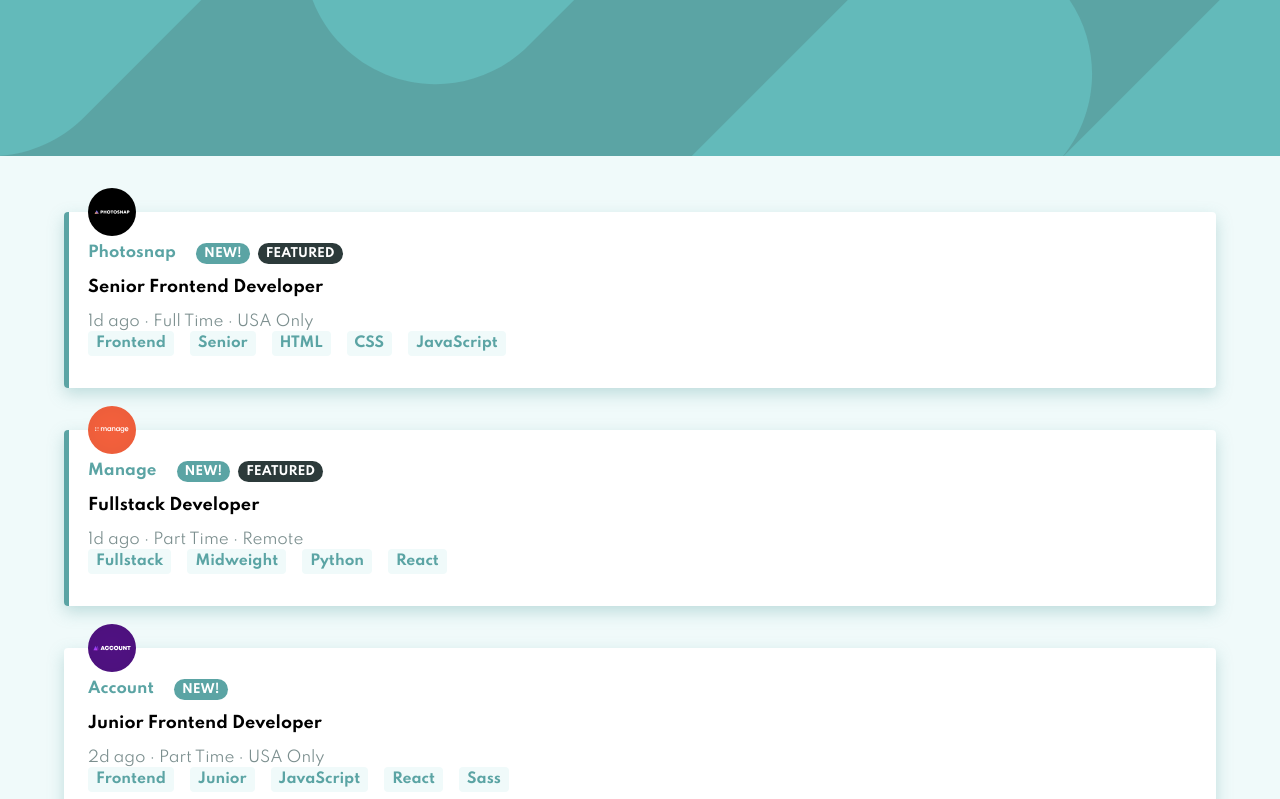
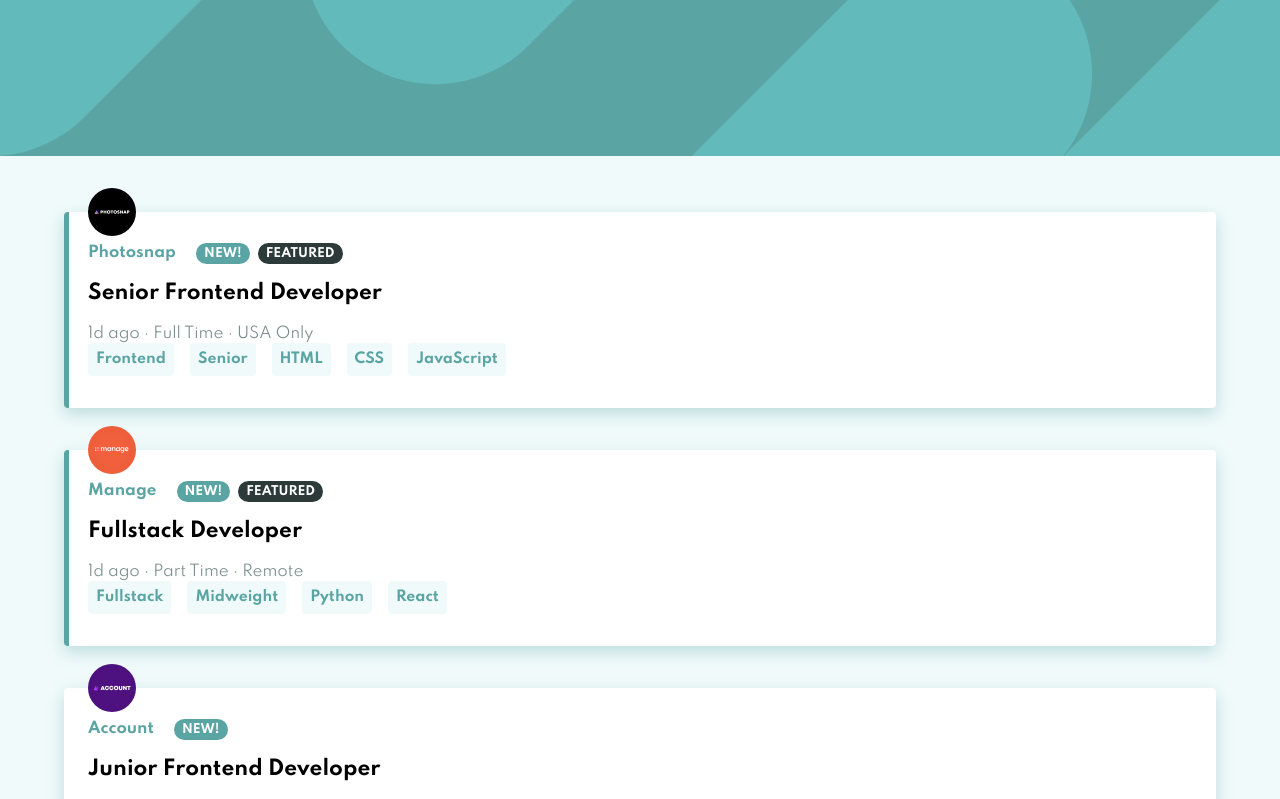
Before and after one commit to TKadyear/job-listing, a React (Create React App) app: page / in a window 1280 px wide. Shown: the top 799 px of the page. Built offline with nearby package versions, Linux system fonts and the light colour scheme.

Commit message:
Added padding and hover states

```diff
--- a/src/components/CardTemplate.js
+++ b/src/components/CardTemplate.js
@@ -46,9 +46,18 @@ const Tag = styled.span`
   font-weight: bold;
   font-size: 12px;
 `
+const ContainerJob = styled.div`
+  @media ${device.desktop}{
+    width: 50%;
+  }
+`
 const JobPosition = styled.p`
-  font-size: 1rem;
+  font-size: 1.25rem;
   font-weight: bold;
+  cursor: pointer;
+  :hover{
+    color: var(--primary);
+  }
 `
 const DetailsJob = styled.span`
   color: var(--dark-bg);
@@ -76,6 +85,15 @@ const DevTag = styled.p`
   color: var(--primary);
   font-weight: bold;
   font-size: 14px;
+  transition: 250ms;
+  cursor: pointer;
+  :hover{
+    color: var(--bg-primary);
+    background-color: var(--primary);
+  }
+  @media ${device.tablet}{
+    padding:8px;
+  }
 `
 export const CardTemplate = (props) => {
   const job = props.data;
@@ -95,8 +113,10 @@ export const CardTemplate = (props) => {
         {job.new && <Tag new={job.new}>NEW!</Tag>}
         {job.featured && <Tag new={false}>FEATURED</Tag>}
       </ContainerTags>
-      <JobPosition>{job.position}</JobPosition>
-      <DetailsJob>{detail}</DetailsJob>
+      <ContainerJob>
+        <JobPosition>{job.position}</JobPosition>
+        <DetailsJob>{detail}</DetailsJob>
+      </ContainerJob>
       <Divider />
       <ContainerRequirements>{Requirements()}</ContainerRequirements>
 
--- a/src/components/CardsContainer.js
+++ b/src/components/CardsContainer.js
@@ -15,7 +15,6 @@ export const CardsContainer = () => {
       .then(response => response.json())
       .then(data => setListData(data));
   }, [])
-
   return (
     <Container>
       {listData.map(job =>
```
